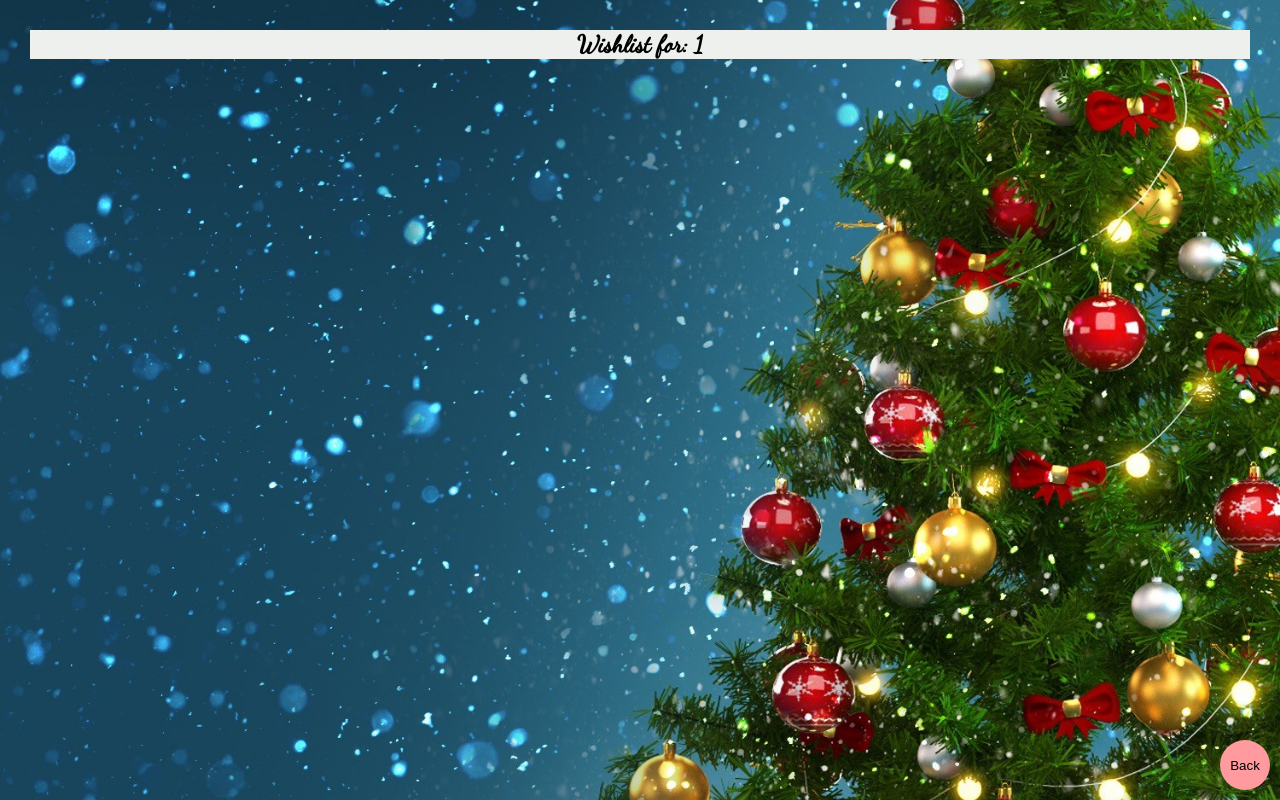
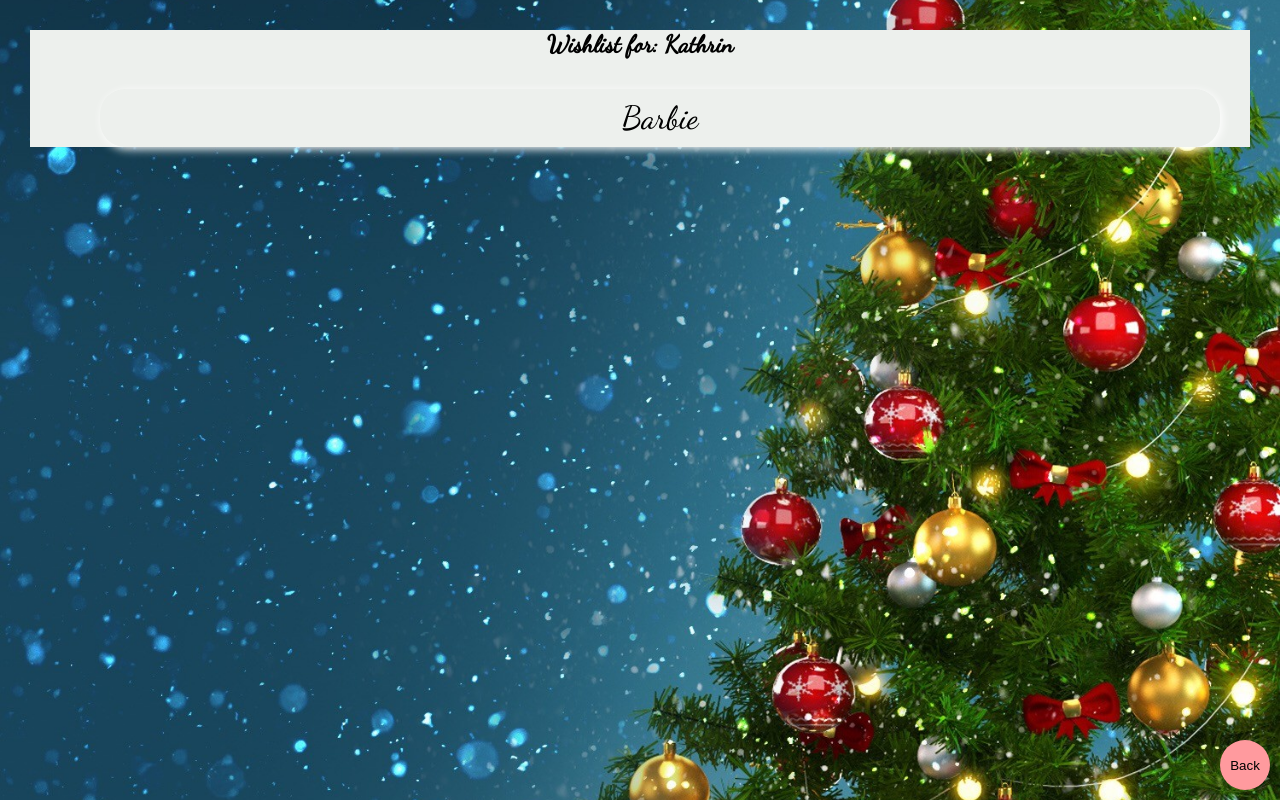
Before and after one commit to kschmitz123/wuensch-dir-was, a React (Create React App) app: page /wishlist/1 in a window 1280 px wide. Built offline with nearby package versions, Linux system fonts and the light colour scheme; data requests are answered from the project's data file.

Commit message:
Display wished in wishlist

```diff
--- a/db.json
+++ b/db.json
@@ -2,15 +2,23 @@
   "lists": [
     {
       "id": 1,
-      "title": "Kathrin"
+      "title": "Kathrin",
+      "wishes": ["Barbie"]
     },
     {
       "id": 2,
-      "title": "Mona"
+      "title": "Mona",
+      "wishes": ["car", "house"]
     },
     {
       "id": 3,
-      "title": "Lisa"
+      "title": "Lisa",
+      "wishes": ["car", "house"]
+    },
+    {
+      "title": "Johannes",
+      "wishes": ["Bär"],
+      "id": 4
     }
   ]
 }
--- a/src/App.js
+++ b/src/App.js
@@ -15,7 +15,7 @@ function App() {
         <Route path="/add">
           <Add />
         </Route>
-        <Route path="/wishlist/:name">
+        <Route path="/wishlist/:listId">
           <WishList />
         </Route>
       </Switch>
--- a/src/api/lists.js
+++ b/src/api/lists.js
@@ -1,6 +1,10 @@
-// eslint-disable-next-line
 export async function getLists() {
   const response = await fetch('http://localhost:5000/lists');
   const lists = await response.json();
   return lists;
 }
+export async function getListById(id) {
+  const response = await fetch(`http://localhost:5000/lists/${id}`);
+  const list = await response.json();
+  return list;
+}
--- a/src/components/WishListItem.js
+++ b/src/components/WishListItem.js
@@ -1,6 +1,6 @@
 import PropTypes from 'prop-types';
 import styled from 'styled-components/macro';
-import { Link } from 'react-router-dom';
+// import { Link } from 'react-router-dom';
 
 const Container = styled.div`
   margin: 30px;
@@ -12,23 +12,23 @@ const Container = styled.div`
   box-shadow: 2px 2px 10px 0px white;
 `;
 
-const NavLink = styled(Link)`
-  text-decoration: none;
-  cursor: pointer;
-  &:visited {
-    color: black;
-  }
-`;
-export default function WishListItem({ name }) {
+// const NavLink = styled(Link)`
+//   text-decoration: none;
+//   cursor: pointer;
+//   &:visited {
+//     color: black;
+//   }
+// `;
+export default function WishListItem({ title }) {
   return (
     <>
-      <NavLink to={`/wishlist/${name}`}>
-        <Container>{name}</Container>
-      </NavLink>
+      {/* <NavLink to={`/wishlist/${list.id}`}> */}
+      <Container>{title}</Container>
+      {/* </NavLink> */}
     </>
   );
 }
 
 WishListItem.propTypes = {
-  name: PropTypes.string.isRequired,
+  title: PropTypes.string.isRequired,
 };
--- a/src/pages/Welcome.js
+++ b/src/pages/Welcome.js
@@ -12,8 +12,16 @@ const Container = styled.div`
 const Heading = styled.h1`
   color: white;
 `;
+const NavLink = styled(Link)`
+  text-decoration: none;
+  cursor: pointer;
+  &:visited {
+    color: black;
+  }
+`;
+
 const Welcome = () => {
-  const [lists, setLists] = useState(null);
+  const [lists, setLists] = useState([]);
   useEffect(async () => {
     const newLists = await getLists();
     setLists(newLists);
@@ -23,7 +31,9 @@ const Welcome = () => {
     <Container>
       <Heading>Christmas Wishlist</Heading>
       {lists?.map((list) => (
-        <WishListItem key={list.id} name={list.title} />
+        <NavLink key={list.id} to={`/wishlist/${list.id}`}>
+          <WishListItem title={list.title} />
+        </NavLink>
       ))}
       <Link to="/add">
         <FloatingActionButton>
--- a/src/pages/WishList.js
+++ b/src/pages/WishList.js
@@ -1,6 +1,9 @@
 import { Link, useParams } from 'react-router-dom';
 import styled from 'styled-components';
+import { useEffect, useState } from 'react';
 import FloatingActionButton from '../components/Button';
+import { getListById } from '../api/lists';
+import WishListItem from '../components/WishListItem';
 
 const Container = styled.div`
   background: #edf0ed;
@@ -9,10 +12,22 @@ const Container = styled.div`
 `;
 
 const WishList = () => {
-  const { name } = useParams();
+  const { listId } = useParams();
+  const [list, setList] = useState([]);
+
+  useEffect(async () => {
+    const newList = await getListById(listId);
+    setList(newList);
+  }, []);
+
   return (
     <Container>
-      <h2>Wishlist for: {name}</h2>
+      <h2>Wishlist for: {list?.title}</h2>
+      <ul>
+        {list.wishes?.map((wish) => (
+          <WishListItem key={wish} title={wish} />
+        ))}
+      </ul>
       <Link to="/">
         <FloatingActionButton>Back</FloatingActionButton>
       </Link>
```
